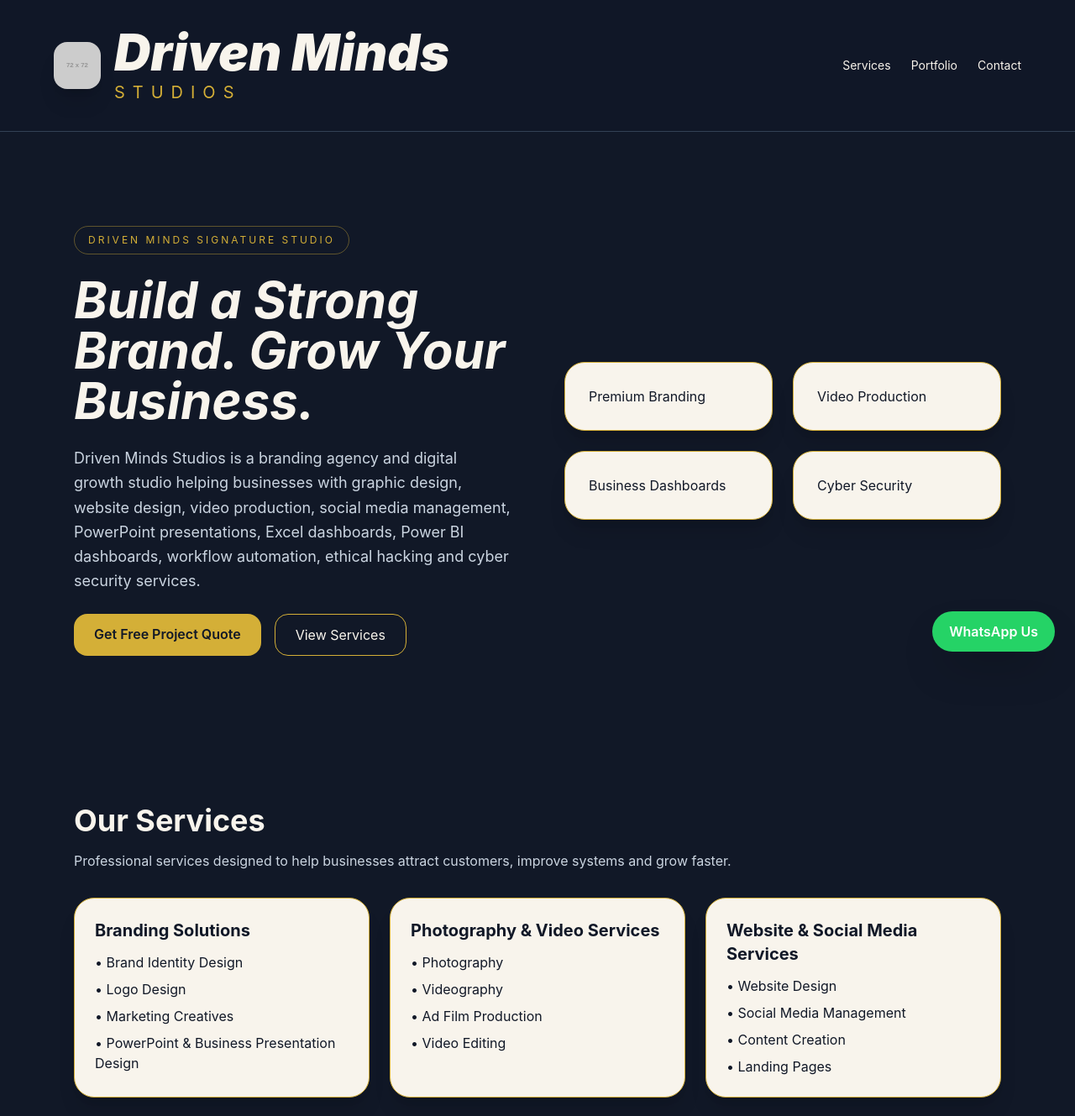
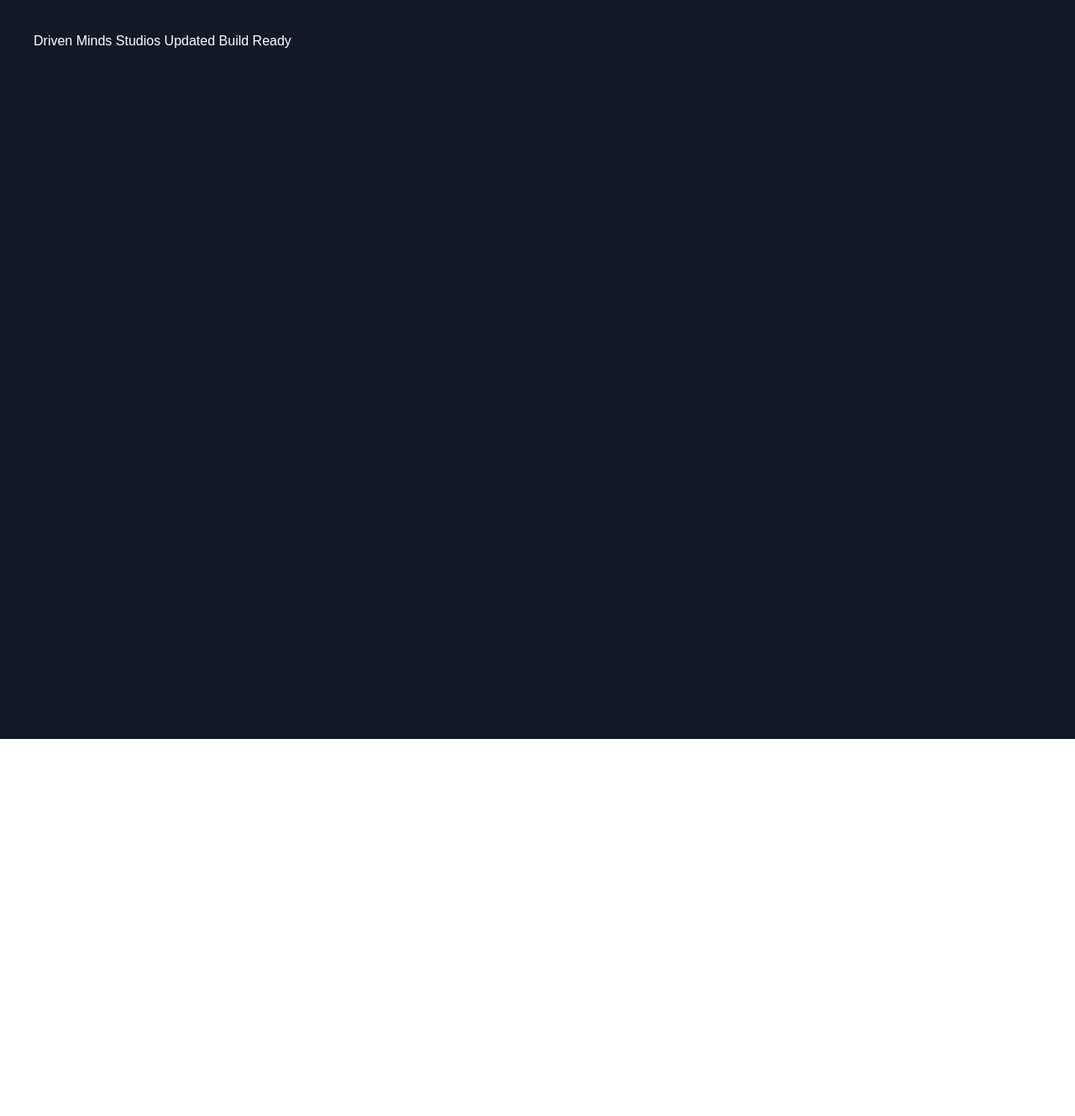
Before and after one commit to kprathik10/driven-minds-studios, a React (Vite) app: page / in a window 1280 px wide. Shown: the top 1329 px of the page at 84% size. After the commit the page ends 880 px from the top, so only its background shows below. Built offline with nearby package versions, Linux system fonts and the light colour scheme.

Commit message:
Add files via upload

```diff
--- a/index.html
+++ b/index.html
@@ -1 +1 @@
-<!doctype html><html><head><meta charset='UTF-8'/><meta name='viewport' content='width=device-width, initial-scale=1.0'/><title>Driven Minds Studios</title><meta name='description' content='Branding, websites, dashboards, automation, video production and cyber security services.'/></head><body><div id='root'></div><script type='module' src='/src/main.jsx'></script></body></html>
+<!doctype html><html><body><div id='root'></div><script type='module' src='/src/main.jsx'></script></body></html>
--- a/src/App.jsx
+++ b/src/App.jsx
@@ -1,98 +1 @@
-
-import React from "react";
-import { motion } from "framer-motion";
-
-const services = [
-["Branding Solutions",["Brand Identity Design","Logo Design","Marketing Creatives","PowerPoint & Business Presentation Design"]],
-["Photography & Video Services",["Photography","Videography","Ad Film Production","Video Editing"]],
-["Website & Social Media Services",["Website Design","Social Media Management","Content Creation","Landing Pages"]],
-["Dashboard & Automation Services",["Excel Dashboards","Power BI Dashboards","Workflow Automation","PowerPoint Reports"]],
-["Cyber Security Services",["Ethical Hacking","Security Audits","Vulnerability Testing","Risk Assessment"]],
-["Theatre Production Services",["Theatre Plays","Stage Design","Script Support","Production Planning"]],
-];
-
-export default function App(){
-return (
-<div className="min-h-screen bg-[#111827] text-[#F8F4EC]">
-<a href="https://wa.me/919270428498" target="_blank" rel="noreferrer" className="fixed bottom-6 right-6 z-50 bg-[#25D366] text-white px-5 py-3 rounded-full shadow-2xl font-semibold hover:scale-105 transition">WhatsApp Us</a>
-
-<header className="px-6 py-8 border-b border-slate-700 sticky top-0 bg-[#111827]/95 backdrop-blur-xl z-40">
-<div className="max-w-6xl mx-auto flex justify-between items-center gap-8">
-<div className="flex items-center gap-4">
-<img src="https://dummyimage.com/72x72/d4af37/111827.png&text=DM" className="w-14 h-14 rounded-2xl shadow-xl" />
-<div>
-<h1 className="text-4xl md:text-6xl font-black italic leading-none">Driven Minds</h1>
-<div className="text-sm md:text-xl tracking-[0.45em] text-[#D4AF37] mt-1">STUDIOS</div>
-</div>
-</div>
-<nav className="hidden md:flex gap-6 text-sm">
-<a href="#services">Services</a>
-<a href="#portfolio">Portfolio</a>
-<a href="#contact">Contact</a>
-</nav>
-</div>
-</header>
-
-<section className="max-w-6xl mx-auto px-6 py-28 grid md:grid-cols-2 gap-16 items-center">
-<div className="space-y-6">
-<div className="inline-block px-4 py-2 rounded-full border border-[#D4AF37]/40 text-[#D4AF37] text-xs tracking-[0.25em] uppercase">Driven Minds Signature Studio</div>
-<h2 className="text-5xl md:text-6xl font-bold italic leading-tight">Build a Strong Brand. Grow Your Business.</h2>
-<p className="text-slate-300 text-lg leading-relaxed">Driven Minds Studios is a branding agency and digital growth studio helping businesses with graphic design, website design, video production, social media management, PowerPoint presentations, Excel dashboards, Power BI dashboards, workflow automation, ethical hacking and cyber security services.</p>
-<div className="flex flex-wrap gap-4">
-<a href="https://wa.me/919270428498" className="px-6 py-3 bg-[#D4AF37] text-[#111827] rounded-2xl font-semibold">Get Free Project Quote</a>
-<a href="#services" className="px-6 py-3 border border-[#D4AF37] rounded-2xl">View Services</a>
-</div>
-</div>
-
-<div className="grid grid-cols-2 gap-6">
-{["Premium Branding","Video Production","Business Dashboards","Cyber Security"].map((x,i)=>(
-<motion.div whileHover={{y:-6}} key={i} className="p-7 bg-[#F8F4EC] text-[#111827] rounded-3xl border border-[#D4AF37] shadow-xl">{x}</motion.div>
-))}
-</div>
-</section>
-
-<section id="services" className="max-w-6xl mx-auto px-6 py-16">
-<h3 className="text-4xl font-bold mb-4">Our Services</h3>
-<p className="text-slate-300 mb-8">Professional services designed to help businesses attract customers, improve systems and grow faster.</p>
-<div className="grid md:grid-cols-2 lg:grid-cols-3 gap-6">
-{services.map((s,i)=>(
-<motion.div whileHover={{y:-6}} key={i} className="p-6 bg-[#F8F4EC] text-[#111827] rounded-3xl border border-[#D4AF37] shadow-xl">
-<h4 className="text-xl font-bold mb-3">{s[0]}</h4>
-<ul className="space-y-2">{s[1].map((v,j)=><li key={j}>• {v}</li>)}</ul>
-</motion.div>
-))}
-</div>
-</section>
-
-<section id="portfolio" className="max-w-6xl mx-auto px-6 py-16">
-<h3 className="text-4xl font-bold mb-4">Featured Work</h3>
-<p className="text-slate-300 mb-8">A glimpse into premium branding, websites, dashboards and content experiences we build.</p>
-<div className="grid md:grid-cols-3 gap-6">
-{[
-["Luxury Brand Kit","Identity system, packaging and social rollout."],
-["Business Website","Lead-focused premium website with SEO structure."],
-["CEO Dashboard","Power BI analytics with live KPI visibility."]
-].map((x,i)=>(
-<motion.div whileHover={{y:-8}} key={i} className="p-8 bg-[#F8F4EC] text-[#111827] rounded-3xl border border-[#D4AF37] shadow-2xl">
-<h4 className="text-2xl font-bold mb-2">{x[0]}</h4><p>{x[1]}</p>
-</motion.div>
-))}
-</div>
-</section>
-
-<section id="contact" className="max-w-6xl mx-auto px-6 py-16">
-<div className="grid md:grid-cols-2 gap-6">
-<div className="p-8 bg-[#F8F4EC] text-[#111827] rounded-3xl border border-[#D4AF37]">
-<h3 className="text-2xl font-bold">Get in Touch</h3>
-<p className="mt-4">Phone: +91 9270428498<br/>Email: contact@dmstudios.com<br/>WhatsApp: Instant Replies</p>
-</div>
-<div className="p-8 bg-[#F8F4EC] text-[#111827] rounded-3xl border border-[#D4AF37]">
-<h3 className="text-2xl font-bold">Grow Your Business Today</h3>
-<p className="mt-4">Need branding, website design, dashboards, automation or video production? Message us today for a quick quote.</p>
-</div>
-</div>
-</section>
-
-<footer className="px-6 py-12 border-t border-slate-700 text-center text-slate-400">© 2026 Driven Minds Studios • Ideas Into Impact</footer>
-</div>
-)}
+export default function App(){return <div style={{padding:'40px',fontFamily:'Arial',background:'#111827',color:'white',minHeight:'100vh'}}>Driven Minds Studios Updated Build Ready</div>}
--- a/src/index.css
+++ b/src/index.css
@@ -1 +1 @@
-@tailwind base;@tailwind components;@tailwind utilities;body{margin:0;font-family:Inter,Arial,sans-serif;}
+@font-face{font-family:'Darkline';src:url('/fonts/darkline.ttf')}@font-face{font-family:'Montserrat';src:url('/fonts/montserrat.ttf')}@font-face{font-family:'Outfit';src:url('/fonts/outfit.ttf')}body{margin:0}
--- a/src/main.jsx
+++ b/src/main.jsx
@@ -1 +1 @@
-import React from 'react';import ReactDOM from 'react-dom/client';import './index.css';import App from './App.jsx';ReactDOM.createRoot(document.getElementById('root')).render(<App />);
+import React from 'react';import ReactDOM from 'react-dom/client';import './index.css';import App from './App.jsx';ReactDOM.createRoot(document.getElementById('root')).render(<App />)
```
Also changed, not shown: package.json (+1 -13 lines).
